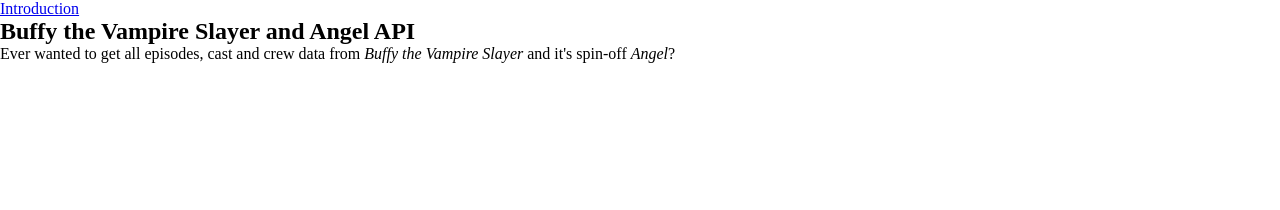
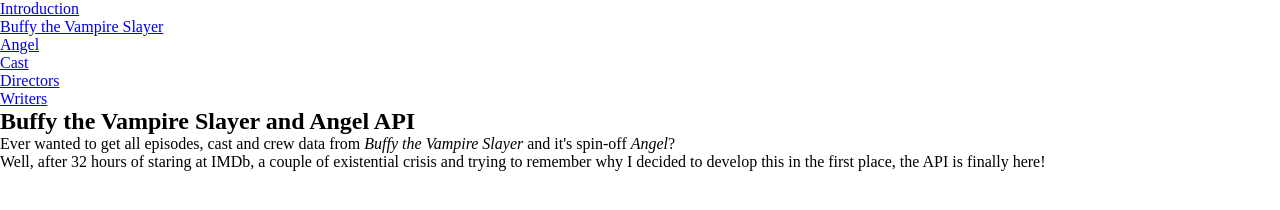
Before and after one commit to Thatskat/btvs-angel-api, a website: page index.html in a window 1280 px wide. Drawn offline with Linux system fonts and the light colour scheme.

Commit message:
sendFile

```diff
--- a/index.html
+++ b/index.html
@@ -13,6 +13,11 @@
       <nav>
         <ul>
           <li><a href="#introduction">Introduction</a></li>
+          <li><a href="#buffy">Buffy the Vampire Slayer</a></li>
+          <li><a href="#angel">Angel</a></li>
+          <li><a href="#cast">Cast</a></li>
+          <li><a href="#directors">Directors</a></li>
+          <li><a href="#writers">Writers</a></li>
         </ul>
       </nav>
     </header>
@@ -21,7 +26,9 @@
     <section id="introduction">
       <h1>Buffy the Vampire Slayer and Angel API</h1>
       <p>Ever wanted to get all episodes, cast and crew data from <i>Buffy the Vampire Slayer</i> and it's spin-off <i>Angel</i>?</p>
+      <p>Well, after 32 hours of staring at IMDb, a couple of existential crisis and trying to remember why I decided to develop this in the first place, the API is finally here!</p>
     </section>
     <!-- INTRODUCTION SECTION END -->
+    <!-- BUFFY END -->
   </body>
 </html>
--- a/index.js
+++ b/index.js
@@ -46,7 +46,7 @@
 
 // ROUTES
 app.get("/", function (req, res) {
-  res.sendFile(path.resolve('index.html'));
+  res.sendFile(__dirname + "/index.html");
 });
 const buffy = require("./routes/buffy");
 const angel = require("./routes/angel");
```
